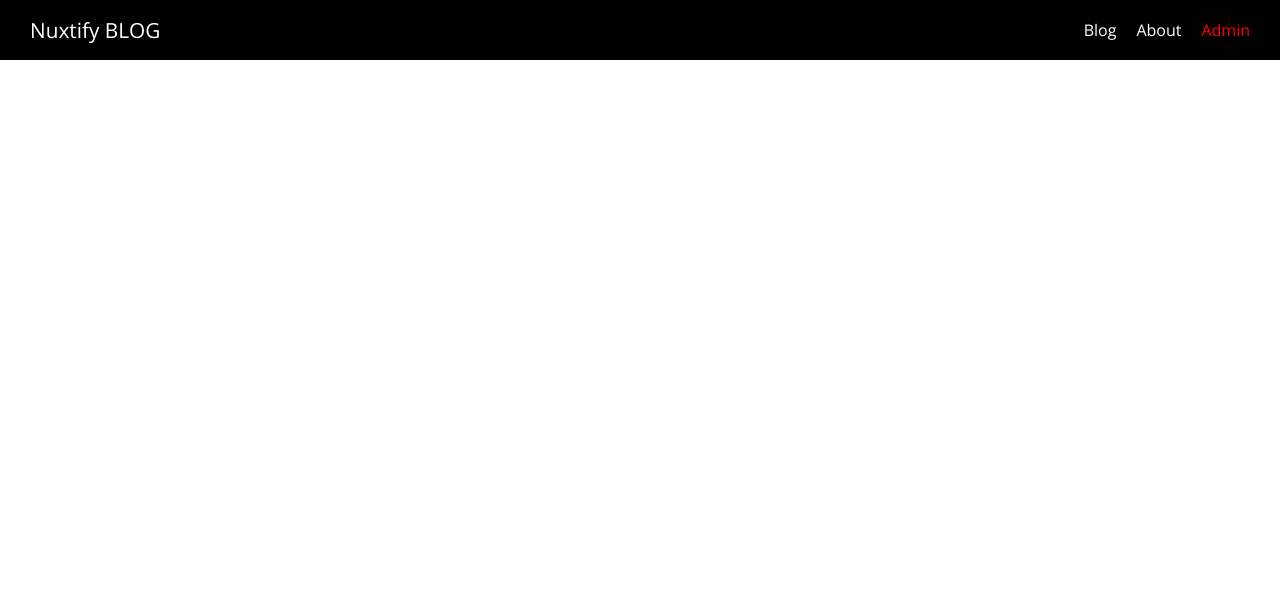
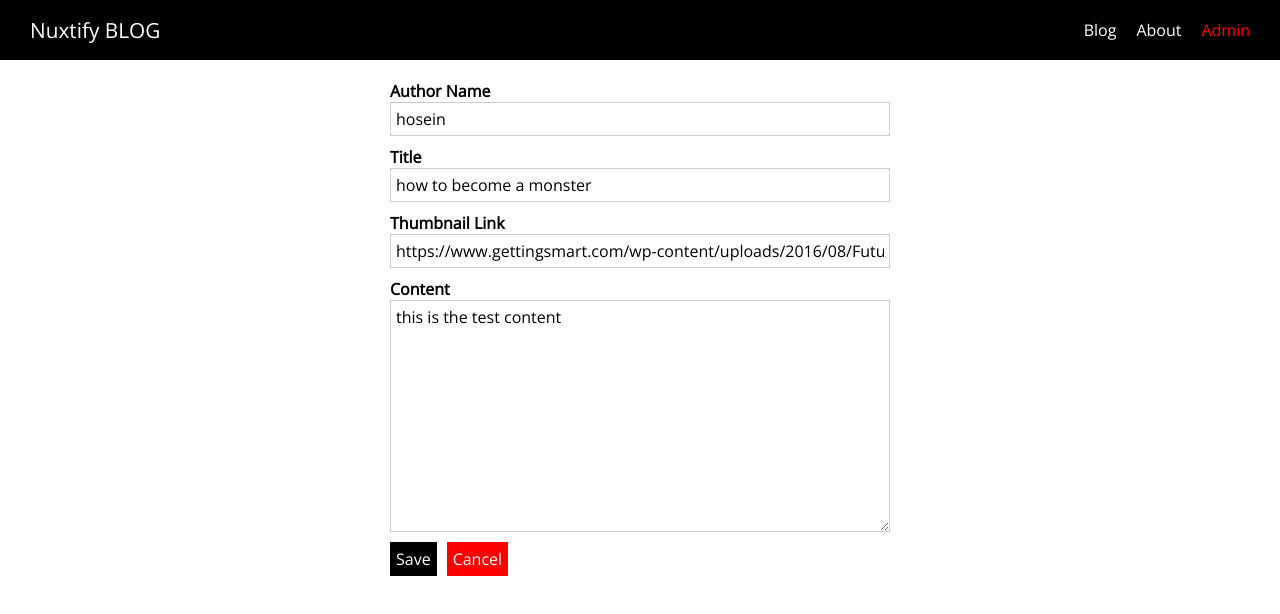
Before and after one commit to hoseinABH/nuxtify, a Nuxt app: page /admin/1 in a window 1280 px wide. Shown: the top 614 px of the page. Built offline with nearby package versions, Linux system fonts and the light colour scheme.

Commit message:
added <Admin /> screen for post details

```diff
--- /dev/null
+++ b/components/Admin/AdminPostForm.vue
@@ -0,0 +1,58 @@
+<template>
+  <form @submit.prevent="onSave">
+    <app-control-input v-model="editedPost.author"
+      >Author Name</app-control-input
+    >
+
+    <app-control-input v-model="editedPost.title">Title</app-control-input>
+
+    <app-control-input v-model="editedPost.thumbnailLink"
+      >Thumbnail Link</app-control-input
+    >
+
+    <app-control-input control-type="textarea" v-model="editedPost.content"
+      >Content</app-control-input
+    >
+
+    <app-button type="submit">Save</app-button>
+
+    <app-button
+      type="button"
+      style="margin-left: 10px"
+      btn-style="cancel"
+      @click="onCancel"
+      >Cancel</app-button
+    >
+  </form>
+</template>
+
+<script>
+export default {
+  props: {
+    post: {
+      type: Object,
+      required: false
+    }
+  },
+  data() {
+    return {
+      editedPost: this.post
+        ? { ...this.post }
+        : {
+            author: "",
+            title: "",
+            thumbnailLink: "",
+            content: ""
+          }
+    };
+  },
+  methods: {
+    onSave() {
+      console.log(JSON.stringify(this.editedPost));
+    },
+    onCancel() {
+      this.$router.push("/admin");
+    }
+  }
+};
+</script>
--- a/components/Posts/PostCard.vue
+++ b/components/Posts/PostCard.vue
@@ -1,5 +1,5 @@
 <template>
-  <nuxt-link :to="`/posts/${id}`" class="post-preview">
+  <nuxt-link :to="postLink" class="post-preview">
     <article>
       <div
         class="post-thumbnail"
@@ -20,6 +20,10 @@ export default {
       type: String,
       required: true
     },
+    isAdmin: {
+      type: Boolean,
+      required: true
+    },
     title: {
       type: String,
       required: true
@@ -31,6 +35,11 @@ export default {
     thumbnail: {
       type: String,
       required: true
+    }
+  },
+  computed: {
+    postLink() {
+      return this.isAdmin ? `/admin/${this.id}` : `/posts/${this.id}`;
     }
   }
 };
--- a/components/Posts/PostList.vue
+++ b/components/Posts/PostList.vue
@@ -2,18 +2,21 @@
   <section class="posts-list">
     <post-card
       id="1"
+      :isAdmin="isAdmin"
       title="title 1"
       previewText="this is some preview text"
       thumbnail="https://www.gettingsmart.com/wp-content/uploads/2016/08/Future-Technology-Feature-Image.jpg"
     />
     <post-card
       id="2"
+      :isAdmin="isAdmin"
       title="title 2"
       previewText="this is some preview text"
       thumbnail="https://www.gettingsmart.com/wp-content/uploads/2016/08/Future-Technology-Feature-Image.jpg"
     />
     <post-card
       id="3"
+      :isAdmin="isAdmin"
       title="title 3"
       previewText="this is some preview text"
       thumbnail="https://www.gettingsmart.com/wp-content/uploads/2016/08/Future-Technology-Feature-Image.jpg"
@@ -21,7 +24,14 @@
   </section>
 </template>
 <script>
-export default {};
+export default {
+  props: {
+    isAdmin: {
+      type: Boolean,
+      default: false
+    }
+  }
+};
 </script>
 
 <style scoped>
--- a/pages/admin/_postId/index.vue
+++ b/pages/admin/_postId/index.vue
@@ -1 +1,35 @@
-<template> </template>
+<template>
+  <div class="admin-post-page">
+    <section class="update-form">
+      <admin-post-form :post="loadedPost" />
+    </section>
+  </div>
+</template>
+
+<script>
+export default {
+  data() {
+    return {
+      loadedPost: {
+        author: "hosein",
+        title: "how to become a monster",
+        thumbnailLink:
+          "https://www.gettingsmart.com/wp-content/uploads/2016/08/Future-Technology-Feature-Image.jpg",
+        content: "this is the test content"
+      }
+    };
+  }
+};
+</script>
+
+<style scoped>
+.update-form {
+  width: 90%;
+  margin: 20px auto;
+}
+@media (min-width: 768px) {
+  .update-form {
+    width: 500px;
+  }
+}
+</style>
--- a/pages/admin/index.vue
+++ b/pages/admin/index.vue
@@ -5,7 +5,7 @@
     </section>
     <section class="existing-posts">
       <h1>Existing Posts</h1>
-      <post-list />
+      <post-list isAdmin />
     </section>
   </div>
 </template>
--- a/pages/admin/new-post/index.vue
+++ b/pages/admin/new-post/index.vue
@@ -1,54 +1,20 @@
 <template>
   <div class="admin-new-post-page">
     <section class="new-post-form">
-      <form @submit.prevent="onSave">
-        <app-control-input v-model="editedPost.author"
-          >Author Name</app-control-input
-        >
-
-        <app-control-input v-model="editedPost.title">Title</app-control-input>
-
-        <app-control-input v-model="editedPost.thumbnailLink"
-          >Thumbnail Link</app-control-input
-        >
-
-        <app-control-input control-type="textarea" v-model="editedPost.content"
-          >Content</app-control-input
-        >
-
-        <app-button type="submit">Save</app-button>
-
-        <app-button
-          type="button"
-          style="margin-left: 10px"
-          btn-style="cancel"
-          @click="onCancel"
-          >Cancel</app-button
-        >
-      </form>
+      <admin-post-form />
     </section>
   </div>
 </template>
 
-<script>
-export default {
-  data() {
-    return {
-      editedPost: {
-        author: "",
-        title: "",
-        thumbnailLink: "",
-        content: ""
-      }
-    };
-  },
-  methods: {
-    onSave() {
-      console.log(JSON.stringify(this.editedPost));
-    },
-    onCancel() {
-      this.$router.push("/admin");
-    }
+<style scoped>
+.new-post-form {
+  width: 90%;
+  margin: 20px auto;
+}
+
+@media (min-width: 768px) {
+  .new-post-form {
+    width: 500px;
   }
-};
-</script>
+}
+</style>
```
